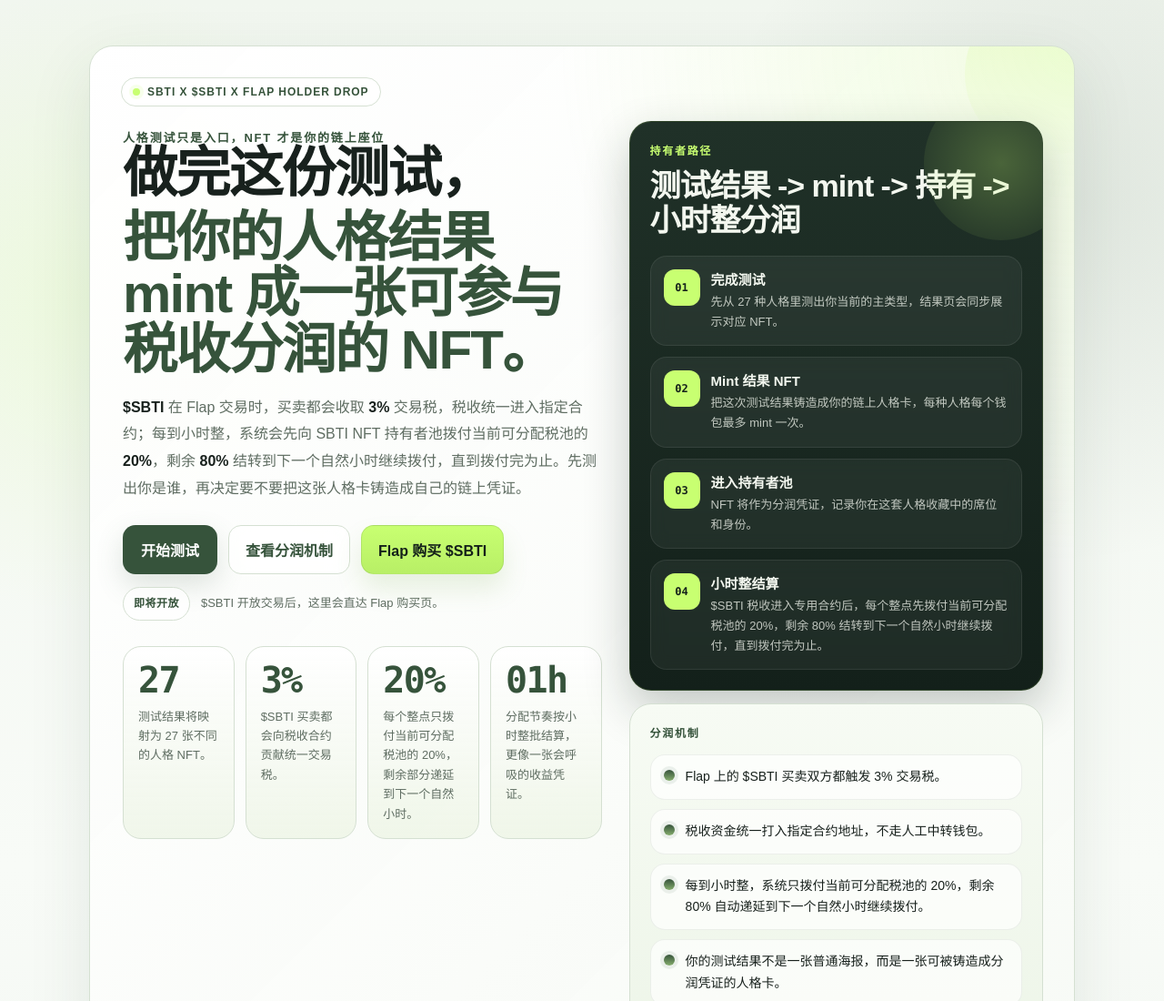
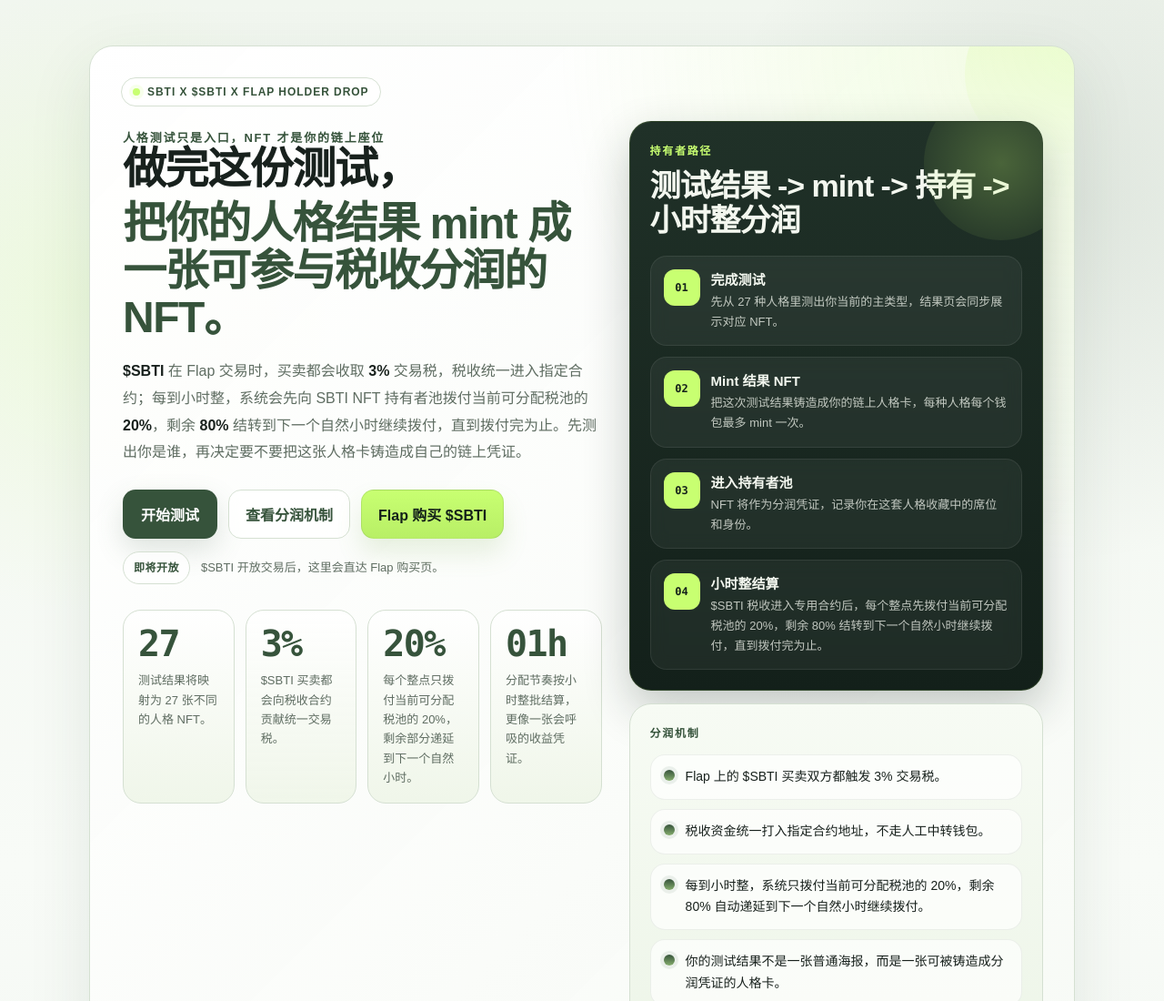
Before and after one commit to FOURCLAWe/sbti-dog, a website: page public/sbti/index.html in a window 1280 px wide. Shown: the top 1100 px of the page at 91% size. Drawn offline with nearby package versions, Linux system fonts and the light colour scheme.

Commit message:
Reduce SBTI hero heading size

```diff
--- a/public/sbti/index.html
+++ b/public/sbti/index.html
@@ -83,10 +83,10 @@
 
     h1, h2, h3, p { margin: 0; }
     .hero h1 {
-      font-size: clamp(34px, 4.8vw, 60px);
-      line-height: 1.02;
+      font-size: clamp(28px, 3.8vw, 48px);
+      line-height: 1.08;
       letter-spacing: -0.03em;
-      max-width: 640px;
+      max-width: 600px;
     }
     .hero .sub {
       margin-top: 18px;
@@ -202,7 +202,7 @@
 
     .headline-accent {
       display: block;
-      margin-top: 10px;
+      margin-top: 8px;
       color: var(--accent-strong);
     }
 
@@ -1197,7 +1197,7 @@
     @media (max-width: 600px) {
       .shell { padding: 14px 12px 42px; }
       .hero, .test-wrap, .result-wrap { padding: 18px 16px; }
-      .hero h1 { font-size: 38px; }
+      .hero h1 { font-size: 30px; }
       .question-title { font-size: 15px; }
       .intro-stats,
       .artifact-grid-secondary,
```
